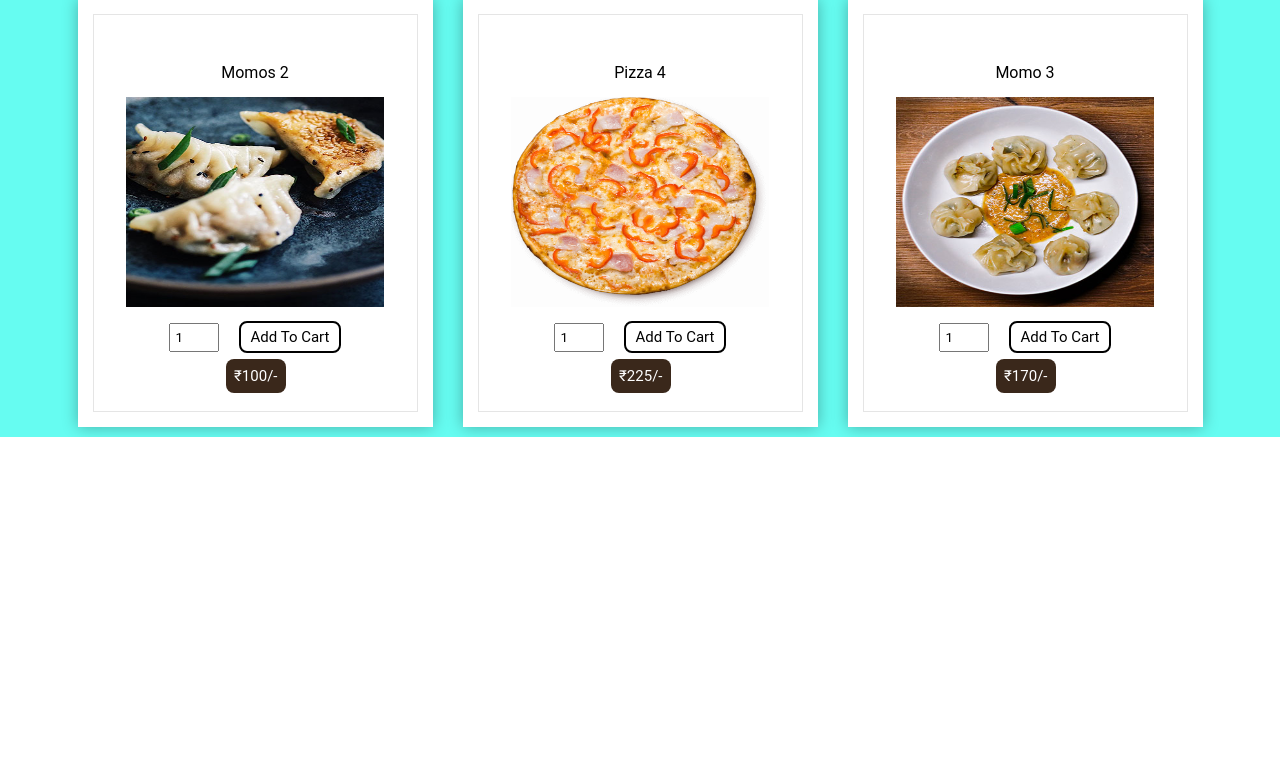
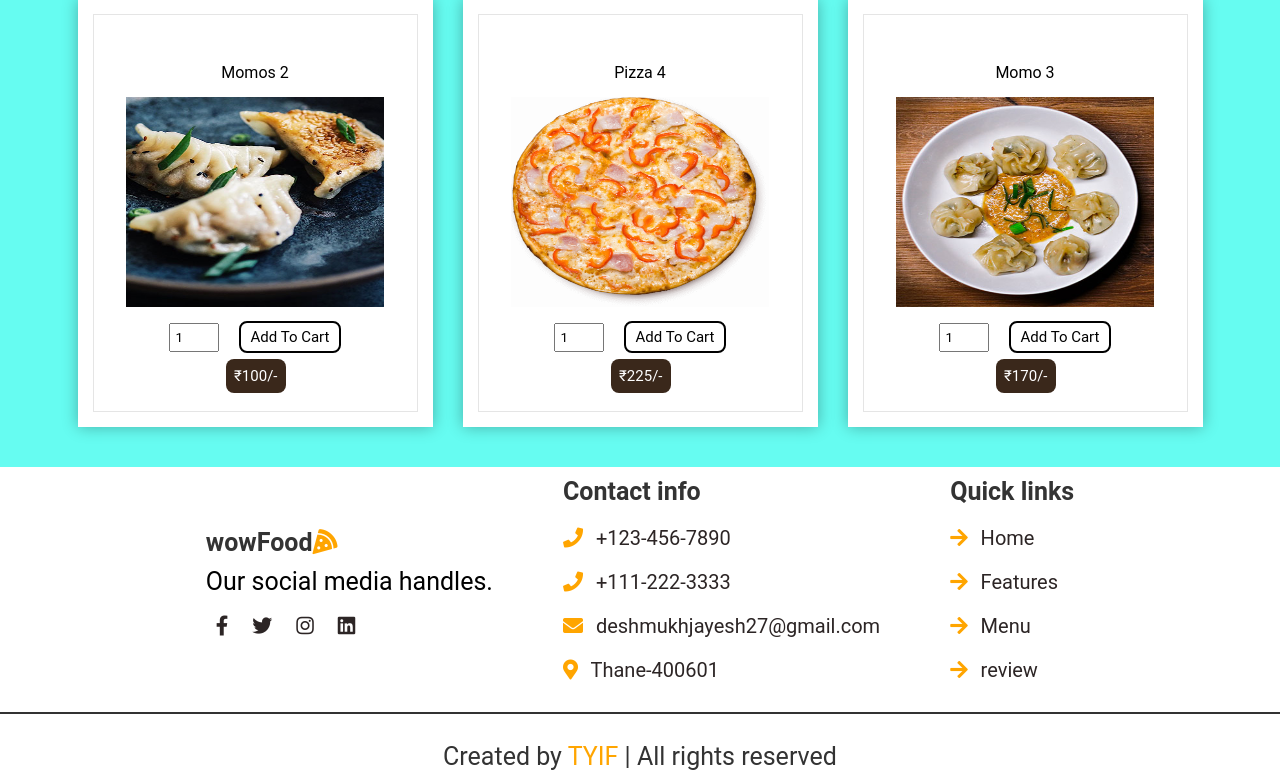
Before and after one commit to JayeshDeshmukh132/Final-year-project, a PHP site: page / in a window 1280 px wide. Shown: the part 2442-3223 px from the top of the page. Before the commit the page ends 2879 px from the top, so only its background shows below. Run offline with PHP 8.4, Linux system fonts and the light colour scheme; data comes from the database, SQL or seed files in the repository; some libraries are stand-ins or nearby versions.

Commit message:
Add files via upload

```diff
--- a/project/css/style.css
+++ b/project/css/style.css
@@ -688,7 +688,77 @@ position: relative;
     padding:5px;
  }
 /* NEW LOGIN FOR USER ENDS  */
+.footer{
+    margin-top: 30px;
+    background: #fff;
+}
 
+.footer .box-container{
+ display: flex;
+ justify-content:center;
+ align-items: center;
+ width: 100%;
+}
+.footer .box-container .box{
+margin: 0 35px;
+}
+.footer .box-container .box .share a{
+    color: #2c2525;
+    font-size: 20px;
+    padding: 5px 10px;
+    border-radius: 5px;
+    transition: 0.2s all ease;
+}
+.footer .box-container .box .share a:hover{
+    color: white;
+    background-color: #333;
+    transition: 0.2s all ease;
+}
+.footer .box-container .box p{
+    font-size: 25px;
+    margin-bottom: 15px;
+}
+.footer .box-container .box h3{
+    font-size: 25px;
+    color:#333;
+    padding:10px 0;
+}
+
+.footer .box-container .box h3 i{
+    color:orange;
+}
+
+.footer .box-container .box .links{
+    display: block;
+    font-size: 20px;
+    color:#2c2525;
+    padding:10px 0;
+}
+
+.footer .box-container .box .links i{
+    transition: 0.2s all ease;
+    color:orange;
+    padding-right: 8px;
+}
+
+.footer .box-container .box .links:hover i{
+    padding-right: 20px;
+    transition: 0.2s all ease;
+}
+
+.footer .credit{
+    text-align: center;
+    margin-top: 20px;
+    padding:10px;
+    padding-top: 28px;
+    font-size: 25px;
+    color:#333;
+    border-top: 2px solid #333;
+}
+
+.footer .credit span{
+    color:orange;
+}
 /* Media query */
 
 @media (max-width: 1110px){
@@ -696,17 +766,6 @@ position: relative;
     .box1 .home .slide-container .slide{
         display: none;
     }
-    /* .box1 .home .slide-container{
-        margin-left: 6rem;
-        margin-top: 55px;
-    }
-    .box1 .home .slide-container .slide .h-image img{
-        height: 570px;
-        width: 555px;
-    }
-    .box1 .home .slide-container .slide .h-content h3{
-        font-size: 60px;
-    } */
     /* First section ends */
 
     /* Feature section */
@@ -818,13 +877,22 @@ position: relative;
         font-size: 10px;
     }
     /* Feature section ends */
-
+/* FOOTER STARTS */
+.footer .box-container {
+    flex-wrap: wrap;
+}
+.footer .box-container .box p{
+margin: 15px 5px;
+}
+/* FOOTER ENDS */
 }
 @media (max-width: 687px){
-    /* First section starts */
-
-
-    /* First section ends */
+    .footer .box-container #foot,#foot1,.box{
+        width: 100%;
+        text-align: center;
+        border-top: 2px solid #333;
+        margin-top: 10px;
+    }
 }
 @media (max-width: 525px){
     .search-box{
@@ -853,6 +921,7 @@ position: relative;
         padding: 4.5rem 20px;
         width: 70%;
     }
+
 
 }
 @media (max-width: 355px){
--- a/project/index.php
+++ b/project/index.php
@@ -271,7 +271,43 @@ if(isset($_GET['logout'])){
 
     </section>
     <!-- Menu section ends -->
+    <section class="footer">
 
+<div class="box-container">
+
+    <div class="box">
+        <h3>wowFood<i class="fas fa-pizza-slice"></i> </h3>
+        <p>Our social media handles.</p>
+        <div class="share">
+            <a href="#"  class="fab fa-facebook-f"></a>
+            <a href="#"  class="fab fa-twitter"></a>
+            <a href="#"  class="fab fa-instagram"></a>
+            <a href="#"  class="fab fa-linkedin"></a>
+        </div>
+    </div>
+
+    <div class="box" id="foot">
+        <h3>Contact info</h3>
+        <a href="#" class="links"> <i class="fas fa-phone"></i> +123-456-7890 </a>
+        <a href="#" class="links"> <i class="fas fa-phone"></i> +111-222-3333 </a>
+        <a href="#" class="links"> <i class="fas fa-envelope"></i> deshmukhjayesh27@gmail.com </a>
+        <a href="#" class="links"> <i class="fas fa-map-marker-alt"></i> Thane-400601 </a>
+    </div>
+
+    <div class="box" id="foot1">
+        <h3>Quick links</h3>
+        <a href="#" class="links"> <i class="fas fa-arrow-right"></i> Home </a>
+        <a href="#features" class="links"> <i class="fas fa-arrow-right"></i> Features </a>
+        <a href="#menu" class="links"> <i class="fas fa-arrow-right"></i> Menu </a>
+        <a href="#" class="links"> <i class="fas fa-arrow-right"></i> review </a>
+    </div>
+
+
+</div>
+
+<div class="credit"> Created by <span> TYIF</span> | All rights reserved </div>
+
+</section>
     <script src="index.js"></script>
 </body>
 
```
